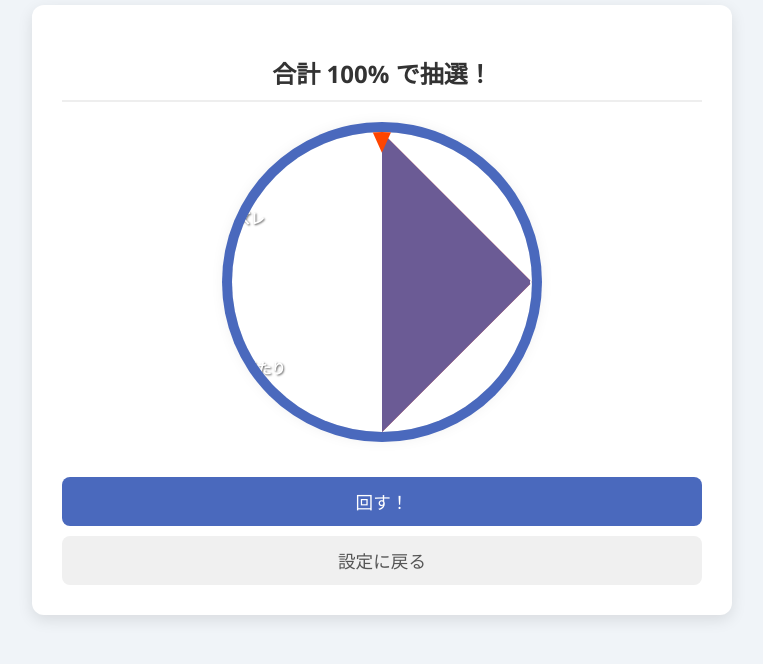
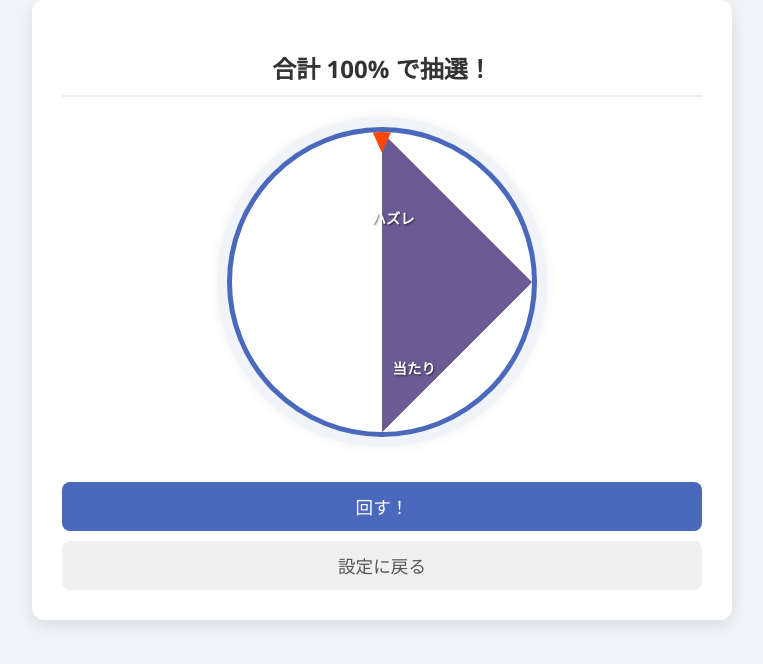
Before and after one commit to j20252098/r, a plain HTML site: page index.html in a window 1280 px wide. Both pictures are taken after a click on the button "設定を保存してルーレットへ". Shown: the part 126-790 px from the top of the page, without its empty margins (258-1021 px from the left). Drawn offline with Linux system fonts and the light colour scheme.

Commit message:
Update style.css

```diff
--- a/style.css
+++ b/style.css
@@ -136,7 +136,7 @@ button:disabled {
     min-height: 20px;
 }
 
-/* --- ルーレット本体 --- */
+/* --- ルーレット本体 (修正済み) --- */
 
 .wheel-container {
     position: relative;
@@ -144,8 +144,10 @@ button:disabled {
     height: 300px;
     margin: 30px auto;
     border-radius: 50%;
-    box-shadow: 0 0 0 10px #4a69bd, 0 0 20px rgba(0, 0, 0, 0.2);
-    overflow: hidden; /* セグメントがはみ出すのを防ぐ */
+    /* 外側の枠を調整 */
+    box-shadow: 0 0 0 10px #f0f4f8, 0 0 20px rgba(0, 0, 0, 0.2);
+    overflow: hidden;
+    border: 5px solid #4a69bd; /* ルーレット自体の境界線を追加 */
 }
 
 #roulette-wheel {
@@ -154,28 +156,29 @@ button:disabled {
     position: relative;
     border-radius: 50%;
     transform: rotate(0deg);
-    /* transition は JS で設定 */
 }
 
-/* セグメントの基本スタイル */
+/* セグメントの基本スタイル (修正) */
 .segment {
     position: absolute;
     top: 0;
     left: 50%;
     width: 50%;
     height: 100%;
-    transform-origin: 0% 50%; /* 左端の中央を回転軸にする */
-    clip-path: polygon(0% 0%, 100% 50%, 0% 100%); /* 扇形を形成 */
+    transform-origin: 0% 50%;
+    /* 扇形描画のためにclip-pathを修正 */
+    clip-path: polygon(0% 0%, 100% 50%, 0% 100%);
     opacity: 1;
-    border-right: 2px solid #fff; /* セグメント間の区切り */
+    border-right: 1px solid rgba(255, 255, 255, 0.5); /* 区切り線をより自然に */
     box-sizing: border-box;
 }
 
-/* テキストのスタイル */
+/* テキストのスタイル (修正) */
 .segment-text {
     position: absolute;
+    /* ルーレットの中心を基準点にする */
     top: 50%;
-    left: 0;
+    left: 50%;
     width: 100px; /* テキスト領域の幅 */
     text-align: left;
     white-space: nowrap;
@@ -183,15 +186,17 @@ button:disabled {
     font-size: 0.9em;
     color: white;
     text-shadow: 1px 1px 2px rgba(0, 0, 0, 0.6);
+    /* transform-originを中央から外側へずらす */
+    transform-origin: 0% 50%;
 }
 
 /* マーカー（矢印） */
 .marker {
     position: absolute;
-    top: -15px; /* ルーレットの外側に配置 */
+    top: -15px;
     left: 50%;
     transform: translateX(-50%);
-    color: #ff4500; /* 目立つ色 */
+    color: #ff4500;
     font-size: 30px;
     z-index: 100;
 }
@@ -234,6 +239,12 @@ button:disabled {
         margin: 20px auto;
     }
 
+    /* テキストの配置調整のため、JS側の translateX(75px) も小さくする必要がある
+       ここではテキストのサイズを調整して対応 */
+    .segment-text {
+        font-size: 0.8em;
+    }
+
     .item-input-group {
         flex-direction: column;
         gap: 5px;
```
